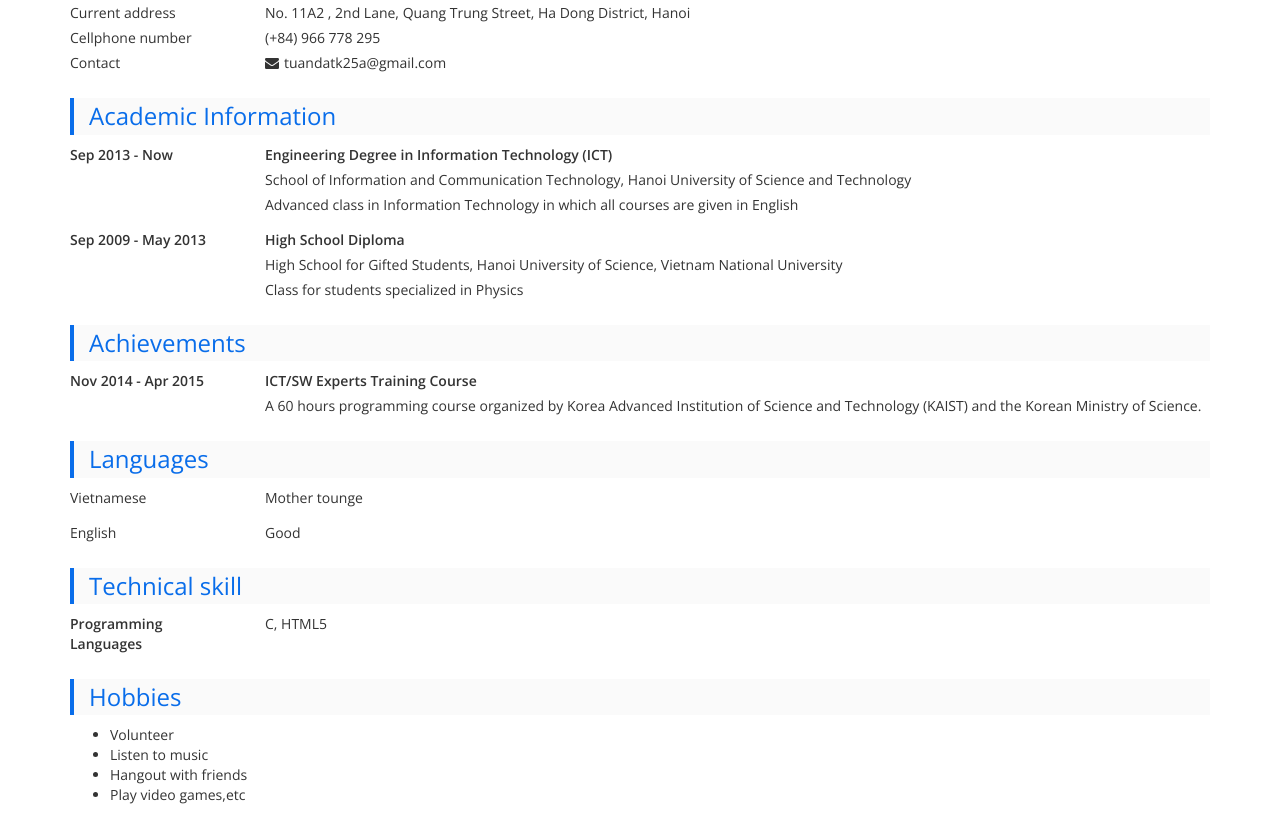
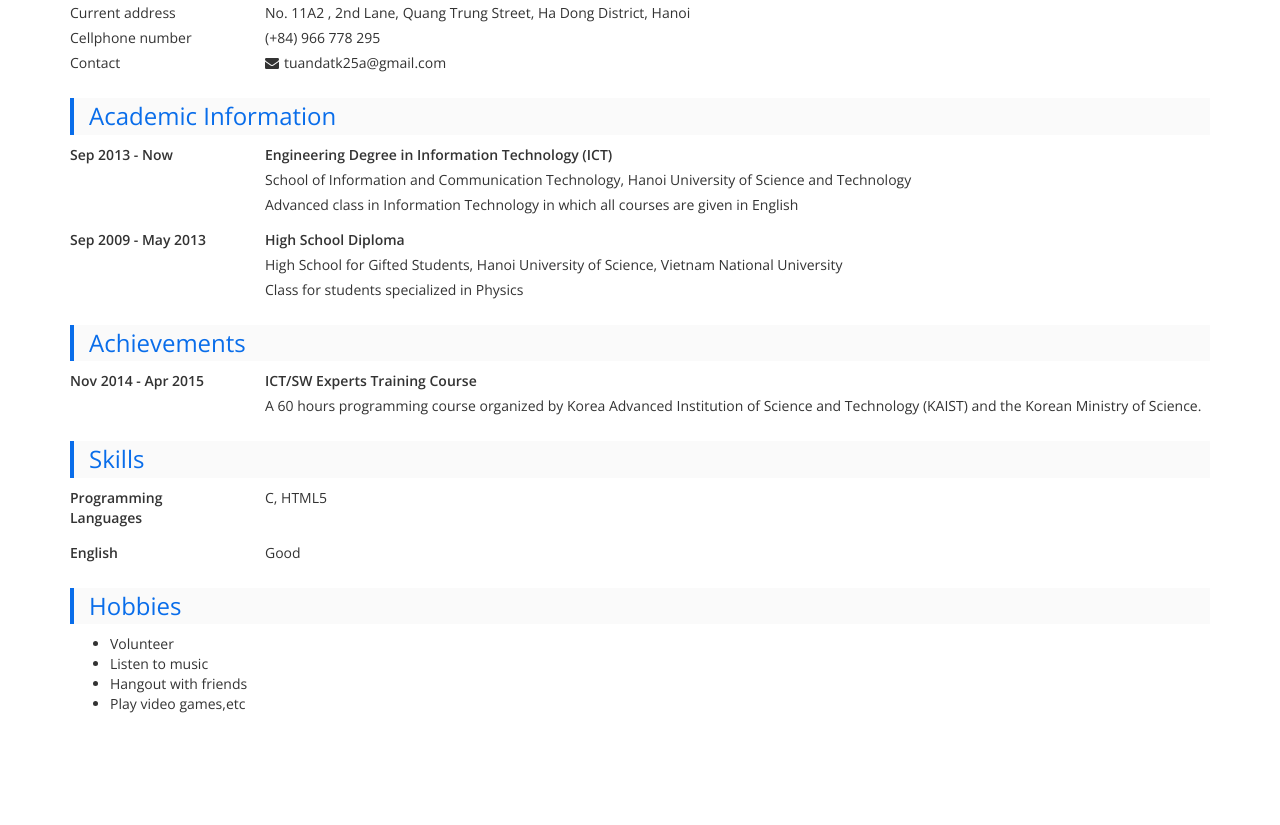
Before and after one commit to vutuandat/vutuandat.github.io, a plain HTML site: page index.html in a window 1280 px wide. Shown: the part 463-1288 px from the top of the page. After the commit the page ends 1197 px from the top, so only its background shows below. Drawn offline with nearby package versions, Linux system fonts and the light colour scheme; files whose address does not match are found by name.

Commit message:
Update index.html

```diff
--- a/index.html
+++ b/index.html
@@ -137,45 +137,9 @@
 					</article>
 				</div>
 			</section>
-			<section class="body-section" id="language">
-					<div class="section-title">
-						<h3 class="sec-name">Languages</h3>
-					</div>
-					<div class="section-body">
-						<article class="item">
-							<div class="row">
-								<div class="col-md-2">
-									<div class="time">
-										<span>Vietnamese</span>
-									</div>
-								</div>
-								<div class="col-md-10">
-									<div class="item-title">
-										<p>Mother tounge</p>
-									</div>
-								</div>
-							</div>
-						</article>
-
-						<article class="item">
-							<div class="row">
-								<div class="col-md-2">
-									<div class="time">
-										<span>English</span>
-									</div>
-								</div>
-								<div class="col-md-10">
-									<div class="item-title">
-										<p>Good</p>
-									</div>
-								</div>
-							</div>
-						</article>
-					</div>
-				</section>
 			<section class="body-section" id="technical-skill">
 				<div class="section-title">
-					<h3 class="sec-name">Technical skill</h3>
+					<h3 class="sec-name">Skills</h3>
 				</div>
 				<div class="section-body">
 					<article class="item">
@@ -192,7 +156,21 @@
 							</div>
 						</div>
 					</article>
-				</div>
+					<article class="item">
+						<div class="row">
+							<div class="col-md-2">
+								<div class="item-title">
+									<p>English</p>
+								</div>
+							</div>
+							<div class="col-md-10">
+								<div class="item-detail">
+									<p>Good</p>
+								</div>
+							</div>
+						</div>
+					</article>
+					</div>
 			</section>
 			<section class="body-section" id="hobby">
 				<div class="section-title">
```
